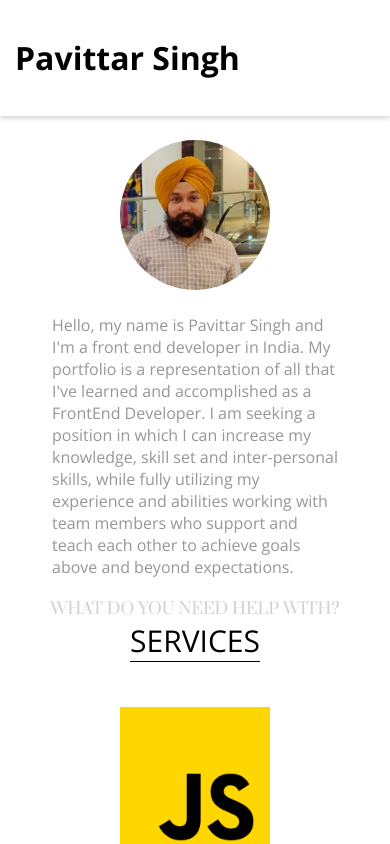
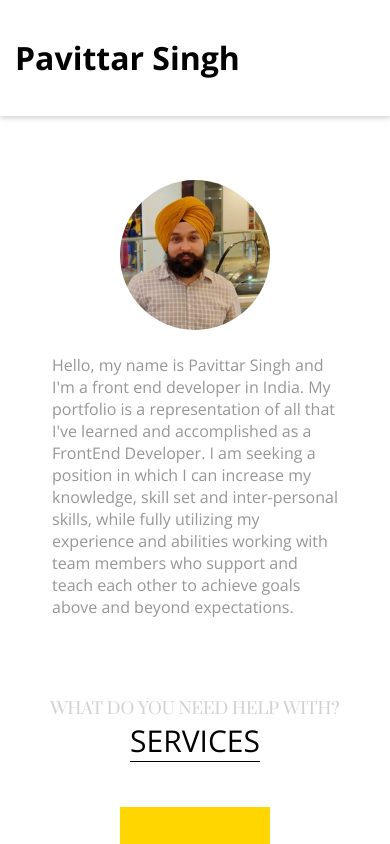
Before and after one commit to pavittar95/portfolio, a Next.js app: page / in a window 390 px wide. Shown: the top 844 px of the page. Built offline with nearby package versions, Linux system fonts and the light colour scheme.

Commit message:
UI changes

```diff
--- a/styles/index.scss
+++ b/styles/index.scss
@@ -161,7 +161,7 @@ main {
   // intro
   .intro {
     padding: 20px 60px;
-    margin-top: 100px;
+    margin-top: 60px;
     display: flex;
     align-items: center;
     .intro-image {
@@ -179,7 +179,8 @@ main {
     @media screen and (max-width: 600px) {
       flex-direction: column;
       padding: 0px;
-      margin-top: 60px;
+      margin-top: 100px;
+      margin-bottom: 60px;
     }
     @media screen and (min-width: 600px) {
       height: 70vh;
```
